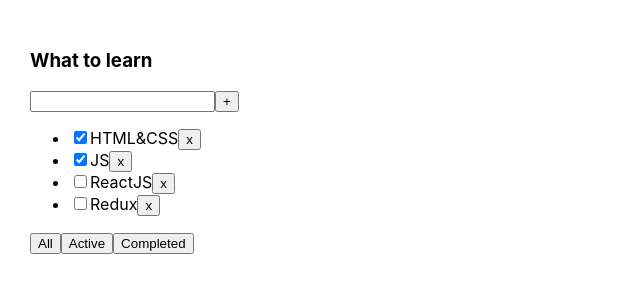
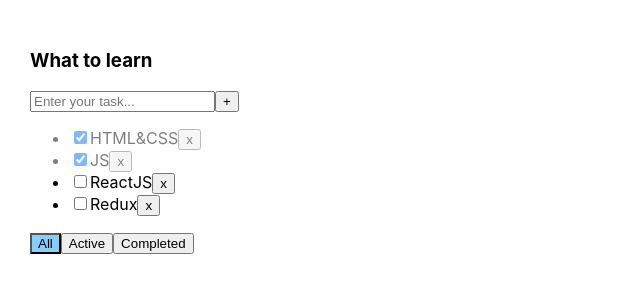
Before and after one commit to KseniyaMelnik/todo-list, a React (Create React App) app: page / in a window 1280 px wide. Shown: the top 300 px of the page, without its empty margins (0-640 px from the left). Built offline with nearby package versions, Linux system fonts and the light colour scheme.

Commit message:
"featch: add new featches"

```diff
--- a/src/App.css
+++ b/src/App.css
@@ -1,8 +1,24 @@
 .App {
-  padding: 30px;
-  display: flex;
+    padding: 30px;
+    display: flex;
 }
 
 .App > div {
-  margin-right: 50px;
+    margin-right: 50px;
 }
+
+.active-filter {
+    background-color: lightskyblue;
+}
+
+.is-done {
+    opacity: 0.5;
+}
+
+.error {
+    border: 2px solid red;
+    outline: none;
+}
+.error-message {
+    color: red;
+}
--- a/src/App.tsx
+++ b/src/App.tsx
@@ -29,6 +29,17 @@
         }
         setTasks([newTask, ...tasks])
     }
+    const changeTaskStatus = (taskID: string, isDone: boolean) => {
+        /*       const updatedTasks = tasks.map(t => {
+                 if (t.id === taskID) {
+                      return {...t, isDone: isDone}
+                      // return {...t, isDone} - можно и так
+                  }
+                  return t
+              })
+              setTasks(updatedTasks)*/
+       setTasks(tasks.map(t => t.id === taskID? {...t, isDone}: t))
+    }
 
     // UI:
     let tasksForRender = tasks
@@ -44,7 +55,10 @@
                       tasks={tasksForRender}
                       removeTask={removeTask}
                       changeFilter={changeFilter}
-                      addTask={addTask}/>
+                      addTask={addTask}
+                      filter={filter}
+                      changeTaskStatus={changeTaskStatus}
+            />
         </div>
     );
 }
--- a/src/Todolist.tsx
+++ b/src/Todolist.tsx
@@ -1,4 +1,4 @@
-import React, {ChangeEvent,KeyboardEvent, useState} from 'react';
+import React, {ChangeEvent, ChangeEventHandler, KeyboardEvent, useState} from 'react';
 import {FilterValuesType} from "./App";
 
 export type TaskType = {
@@ -9,19 +9,27 @@
 
 type TodolistPropsType = {
     title: string
+    filter: FilterValuesType
     tasks: Array<TaskType>
     removeTask: (taskID: string) => void,
     changeFilter: (filter: FilterValuesType) => void,
     addTask: (title: string) => void
+    changeTaskStatus: (taskID: string, isDone: boolean) => void
 }
 
 export function Todolist(props: TodolistPropsType) {
     const [title, setTitle] = useState<string>('');
+    const [error, setError] = useState<string | null>(null);
+
     const tasksJSXElements = props.tasks.map(task => {
         const onClickHandler = () => props.removeTask(task.id)
+        const onChangeHandler = (e: ChangeEvent<HTMLInputElement>) => props.changeTaskStatus(task.id, e.currentTarget.checked)
+
         return (
-            <li key={task.id}>
-                <input type="checkbox" checked={task.isDone}/>
+            <li key={task.id} className={task.isDone ? "is-done" : ""}>
+                <input
+                    onChange={onChangeHandler}
+                    type="checkbox" checked={task.isDone}/>
                 <span>{task.title}</span>
                 <button onClick={onClickHandler}>x</button>
             </li>
@@ -32,10 +40,13 @@
         if (trimTitle) {
             props.addTask(trimTitle)
             setTitle("")
+        } else {
+            setError("Title is required")
         }
     }
-    const onChangeHandler =  (e: ChangeEvent<HTMLInputElement>) => setTitle(e.currentTarget.value)
+    const onChangeHandler = (e: ChangeEvent<HTMLInputElement>) => setTitle(e.currentTarget.value)
     const onKeyPressHandler = (e: KeyboardEvent<HTMLInputElement>) => {
+        setError(null);
         if (e.key === "Enter") {
             addTask()
         }
@@ -44,23 +55,39 @@
     const onActiveClickHandler = () => props.changeFilter("active")
     const onCompletedClickHandler = () => props.changeFilter("completed")
 
+    const allBtnClass = (props.filter === "all") ? "active-filter" : ""
+    const activeBtnClass = (props.filter === "active") ? "active-filter" : ""
+    const completedBtnClass = (props.filter === "completed") ? "active-filter" : ""
+
     return <div>
         <h3>{props.title}</h3>
         <div>
             <input
+                className={error ? 'error' : ""}
                 value={title}
+                placeholder={'Enter your task...'}
                 onChange={onChangeHandler}
                 onKeyPress={onKeyPressHandler}
             />
             <button onClick={addTask}>+</button>
+            {error && <div className={"error-message"}>{error}</div>}
         </div>
         <ul>
             {tasksJSXElements}
         </ul>
         <div>
-            <button onClick={onAllClickHandler}>All</button>
-            <button onClick={onActiveClickHandler}>Active</button>
-            <button onClick={onCompletedClickHandler}>Completed</button>
+            <button
+                className={allBtnClass}
+                onClick={onAllClickHandler}>All
+            </button>
+            <button
+                className={activeBtnClass}
+                onClick={onActiveClickHandler}>Active
+            </button>
+            <button
+                className={completedBtnClass}
+                onClick={onCompletedClickHandler}>Completed
+            </button>
         </div>
     </div>
 }
```
